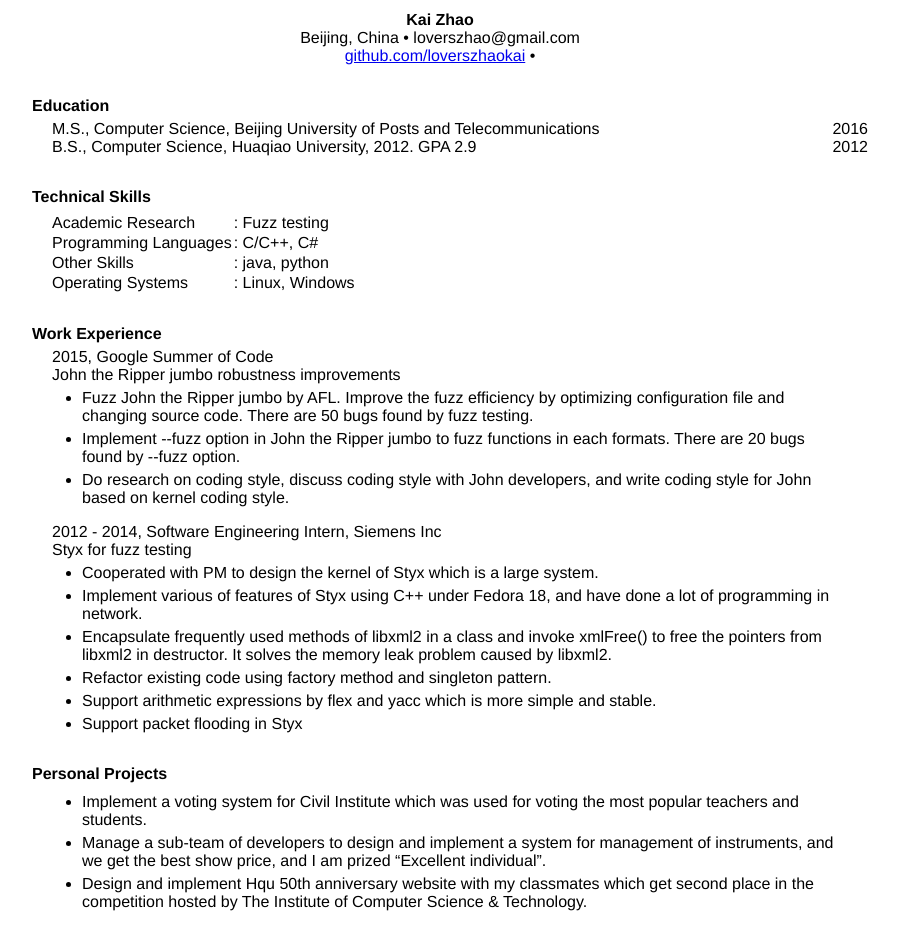
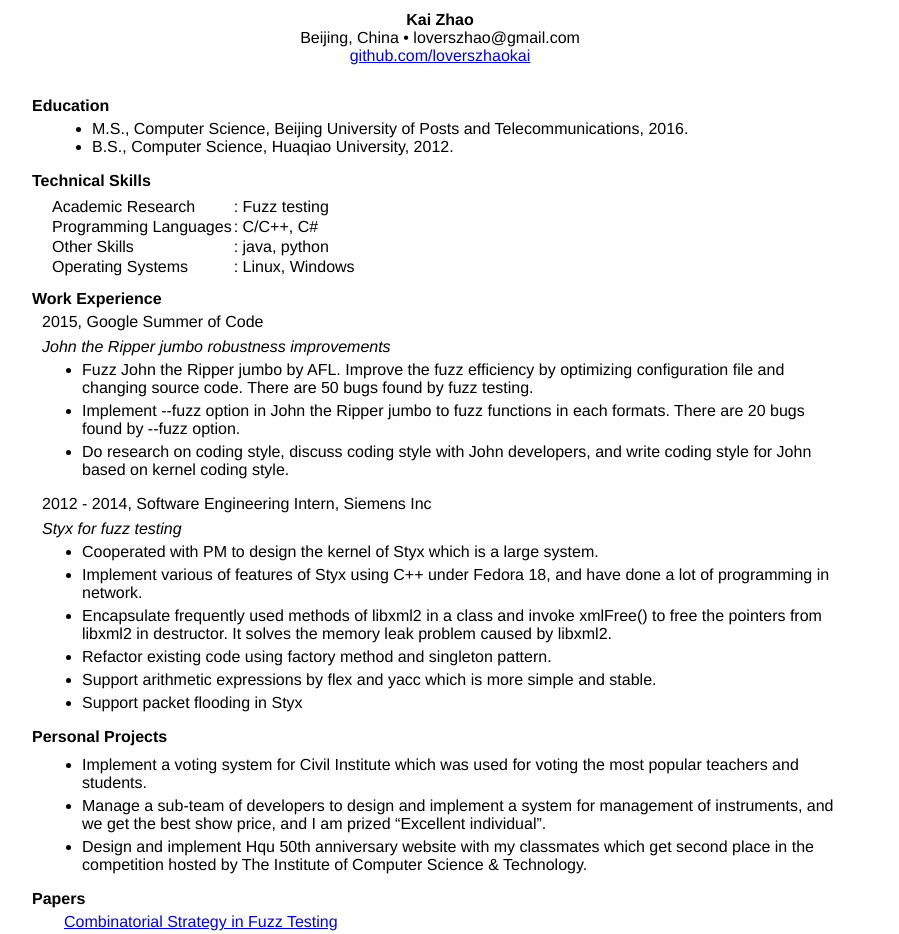
Before and after one commit to loverszhaokai/resume, a plain HTML site: page index.html in a window 1280 px wide. Shown: the top 934 px of the page, without its empty margins (200-1099 px from the left). Drawn offline with Linux system fonts and the light colour scheme.

Commit message:
Update style

```diff
--- a/default.css
+++ b/default.css
@@ -33,7 +33,7 @@ ul {
 	padding-left:0px;
 }
 section {
-	margin-bottom:2em;
+	margin-bottom:5px;
 }
 .email {
 	unicode-bidi:bidi-override;
@@ -46,8 +46,14 @@ section {
 }
 
 .company {
+    margin-left: 10px;
+    height:25px;
+}
 
-    margin-left: 20px;
+.project {
+    margin-left: 10px;
+    height:25px;
+    font-style: italic;
 }
 
 .work {
--- a/index.html
+++ b/index.html
@@ -17,7 +17,7 @@
 <header>
   <h1>Kai Zhao</h1>
   <div>Beijing, China &#x2022; loverszhao@gmail.com</div>
-  <div><a href="https://github.com/loverszhaokai">github.com/loverszhaokai</a> &#x2022; </div>
+  <div><a href="https://github.com/loverszhaokai">github.com/loverszhaokai</a></div>
 </header>
 
 <section id="education">
@@ -25,13 +25,11 @@
   <div style="height:5px"></div>
 
   <div class="split">
-    <div>M.S., Computer Science, Beijing University of Posts and Telecommunications</div><div>2016</div>
+      <ul>
+	<li class="">M.S., Computer Science, Beijing University of Posts and Telecommunications, 2016.</li>
+	<li class="">B.S., Computer Science, Huaqiao University, 2012.</li>
+      </ul>
   </div>
-
-  <div class="split">
-    <div>B.S., Computer Science, Huaqiao University, 2012. GPA 2.9</div><div>2012</div>
-  </div>
-
 </section>
 
 <section id="technical">
@@ -64,11 +62,9 @@
   <div style="height:5px"></div>
 
   <div class="entry">
-    <div class="split">
-      <div>2015, Google Summer of Code</div>
-    </div>
+      <div class="company">2015, Google Summer of Code</div>
     <div>
-      <span class="company">John the Ripper jumbo robustness improvements</span>
+      <span class="project">John the Ripper jumbo robustness improvements</span>
       <ul>
 	<li class="work">Fuzz John the Ripper jumbo by AFL. Improve the fuzz efficiency by optimizing configuration file and changing source code. There are 50 bugs found by fuzz testing.</li>
 	<li class="work">Implement --fuzz option in John the Ripper jumbo to fuzz functions in each formats. There are 20 bugs found by --fuzz option.</li>
@@ -78,11 +74,9 @@
   </div>
 
   <div class="entry">
-    <div class="split">
-      <div>2012 - 2014, Software Engineering Intern, Siemens Inc</div>
-    </div>
+      <div class="company">2012 - 2014, Software Engineering Intern, Siemens Inc</div>
     <div>
-      <span class="company">Styx for fuzz testing</span>
+      <span class="project">Styx for fuzz testing</span>
       <ul>
 	<li class="work">Cooperated with PM to design the kernel of Styx which is a large system.</li>
 	<li class="work">Implement various of features of Styx using C++ under Fedora 18, and have done a lot of programming in network.</li>
@@ -115,7 +109,7 @@
   <h1>Papers</h1>
   <div style="height:5px"></div>
 
-  <div style="margin-left:20px">
+  <div style="margin-left:32px">
     <a href="http://www.paper.edu.cn/download/downPaper/201412-933">Combinatorial Strategy in Fuzz Testing</a>
   </div>
 </section>
```
